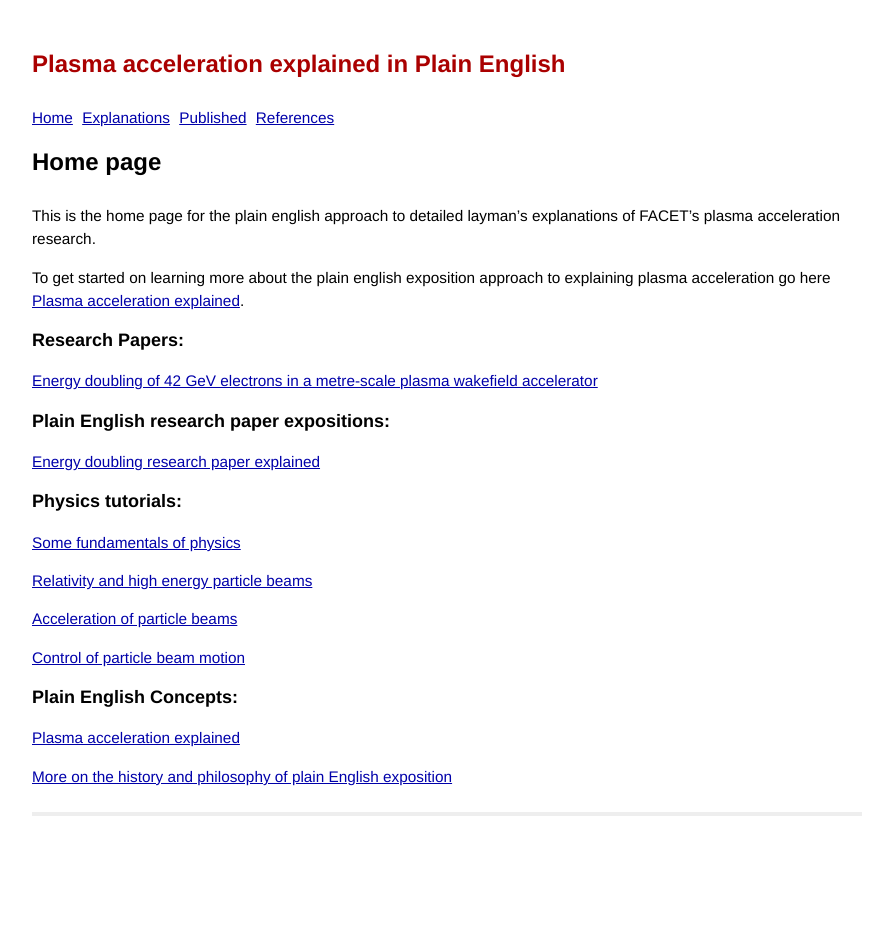
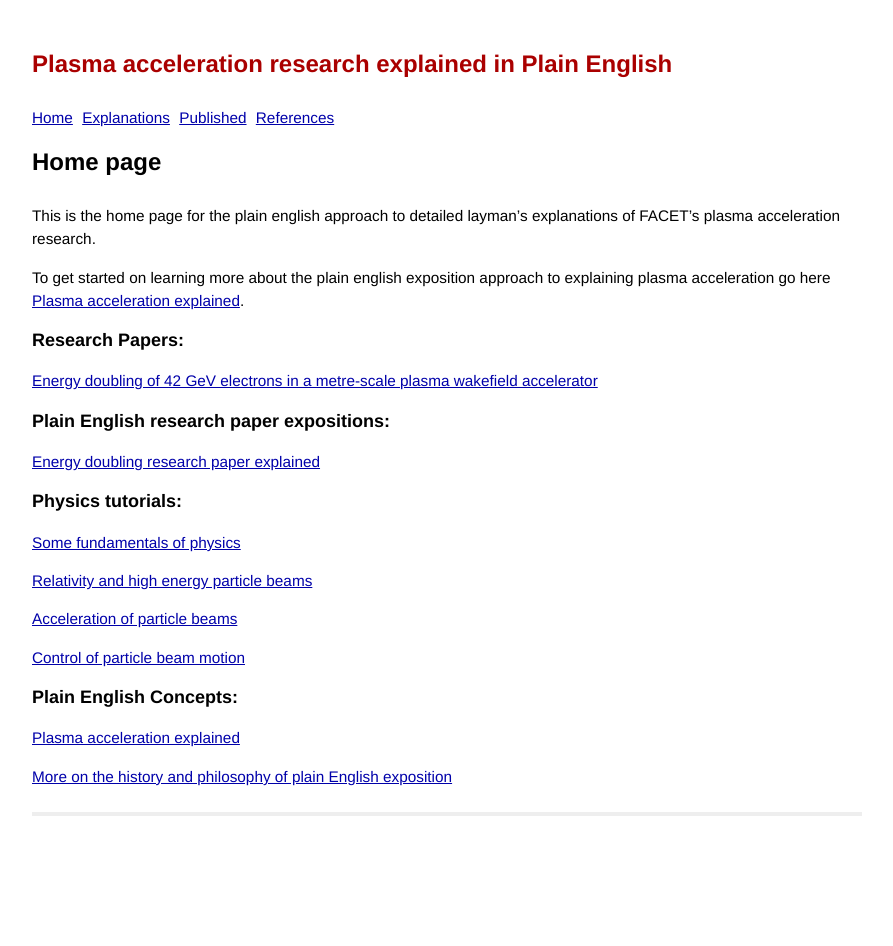
Before and after one commit to grbfacet/facet, a Jekyll site: the page built from index.md, in a window 1280 px wide. Shown: the whole page, without its empty margins (193-1086 px from the left). Built offline with Jekyll 4.4.1, drawn with Linux system fonts in a browser that asks for light colours.

Commit message:
Update _config.yml

```diff
--- a/_config.yml
+++ b/_config.yml
@@ -1,4 +1,4 @@
-name: Plasma acceleration explained in Plain English
+name: Plasma acceleration research explained in Plain English
 markdown: redcarpet
 pygments: false
 encoding: utf-8
```
